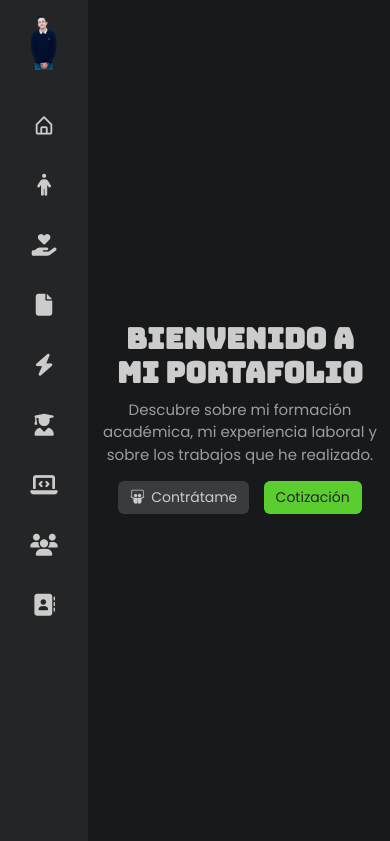
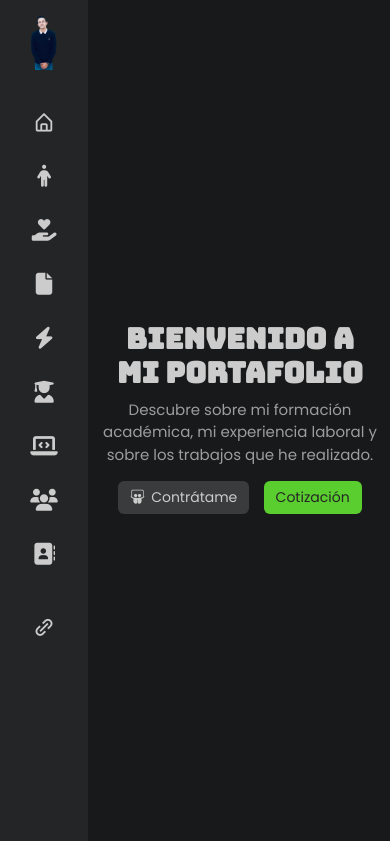
Before and after one commit to M1gu3l4ngel/Portafolio-Personal, a website: page index.html in a window 390 px wide. Shown: the top 841 px of the page. Drawn offline with nearby package versions, Linux system fonts and the light colour scheme; a script that the page names is missing.

Commit message:
Testing de Responsive en iOS Real 1.5

```diff
--- a/scss/_queries.scss
+++ b/scss/_queries.scss
@@ -109,9 +109,20 @@
         display: none;
     }
 
+    body .sidebar .menu-bar {
+        justify-content: start;
+    }
+
     body .sidebar .bottom-content {
-        display: none;
+        margin-bottom: 0;
+        margin-top: 0;
     }
+
+    body .sidebar .menu-bar .menu li {
+        height: 44px;
+    }
+
+
 
     .home .cont-inicio section .container .fila__inicio .info__inicio h2 {
         font-size: $text28;
@@ -292,6 +303,8 @@
         font-size: 0.593rem;
     }
 
+
+
     .home .footer .col1__footer p {
         margin-left: 4.1px;
         font-size: 0.95rem;
```
Also changed, not shown: css/main.css.
